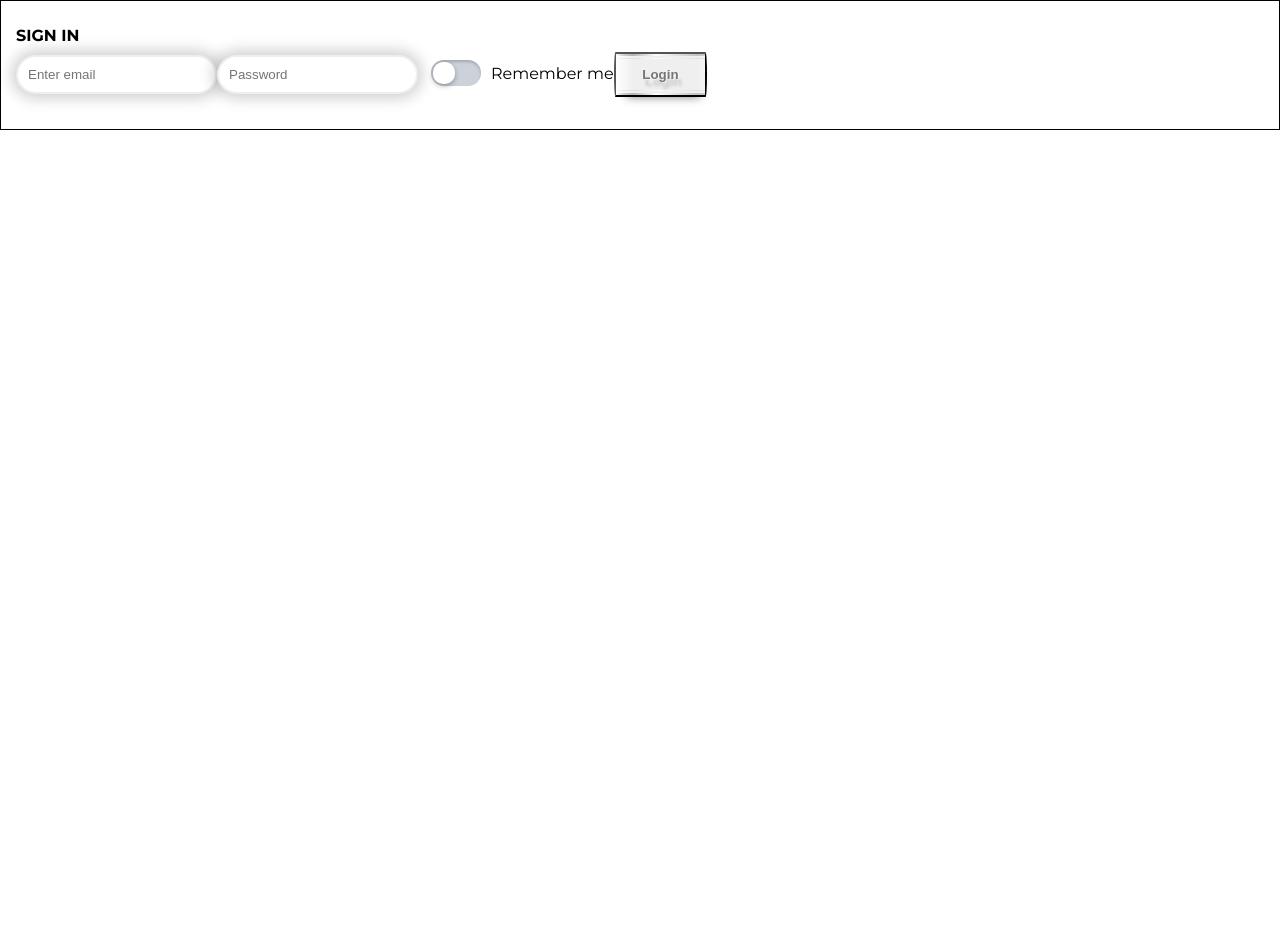
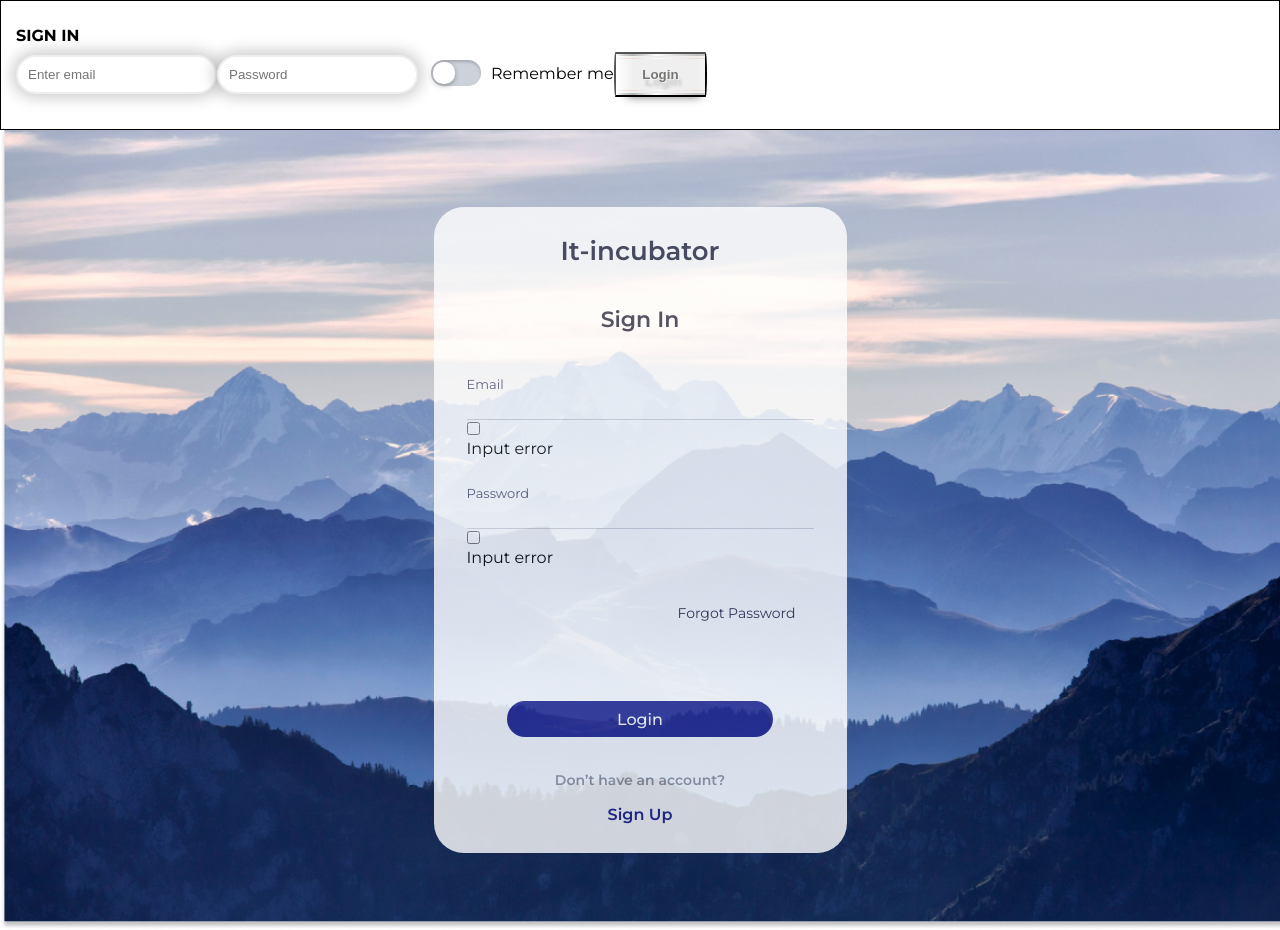
Before and after one commit to PavelMalta/friday-project, a React (Create React App) app: page /#/login in a window 1280 px wide. Before the commit this address had no page. Shown: the part 800-1730 px from the top of the page. Before the commit the page ends 930 px from the top, so only its background shows below. Built offline with nearby package versions, Linux system fonts and the light colour scheme.

Commit message:
Merge Luba branch

```diff
--- a/src/App.tsx
+++ b/src/App.tsx
@@ -19,8 +19,8 @@ function App() {
 
             {/* Тут подключены сверстанные странички */}
             <div className={s.content}>
-          {/*  <LoginPage/>*/}
-            {/* <Register/> */}
+            <LoginPage/>
+            {/* <Register/>*/}
             </div>
         </div>
     );
--- a/src/main/ui/common/input/Input.tsx
+++ b/src/main/ui/common/input/Input.tsx
@@ -1,7 +1,8 @@
 import s from "./Input.module.scss";
 import Eye from "./../../assets/images/loginPage/eye.svg";
 import EyeHide from "./../../assets/images/loginPage/eyeHide.svg";
-import {ChangeEvent} from "react";
+import { ChangeEvent } from "react";
+
 
 
 export const Input = (props: any) => {
@@ -20,9 +21,23 @@ export const Input = (props: any) => {
                    value={props.value}
                    onChange={onChangeHandler}/>
 
-            <img src={Eye} className={s.icon}/>
+          {/*  <img src={Eye} className={s.icon}/>*/}
             {/* <img src={EyeHide} className={s.icon}/>  перечеркнутый глаз */}
 
+
+            {/* Глазик чекбокс */}
+            <div className={s.checkbox}>
+                <input className={s.checkboxInput} type="checkbox" id={props.id}/>
+                <label className={s.checkboxLable} htmlFor={props.htmlFor}></label>
+            </div>
+
+                {/* Не получается заюзать((( */}
+                {/* <Eye
+                    id= "checkbox2"
+                    htmlFor= "checkbox2"
+                /> */}
+
+            <span className={s.span}>Input error</span>
         </form>
     )
 }
--- a/src/main/ui/pages/auth/register/Register.tsx
+++ b/src/main/ui/pages/auth/register/Register.tsx
@@ -44,17 +44,21 @@ export const Register = (props: RegistrationPropsType) => {
                                value={props.email}
                                onChange={emailChange}/> {/* Нужно убрать глазик (логика) */}
                         <Input title="Password"
-                               type="password"
-                               name="password"
+                                type= "password"
+                                name="password"
+                                id= "checkbox3"
                                value={props.password}
                                onChange={passwordChange}
-                               style={{marginTop: "25px"}}/>
-                        <Input title="Confirm password"
-                               type="password"
-                               name="Confirm password"
-                               value={props.passwordConfirm}
-                               onChange={passwordConfirmChange}
-                               style={{marginTop: "25px"}}/>
+                                htmlFor= "checkbox3"
+                            style= {{marginTop:"25px"}} />
+                            <Input title="Confirm password"
+                                type= "password"
+                                name="Confirm password"
+                                   value={props.password}
+                                   onChange={passwordConfirmChange}
+                                id= "checkbox4"
+                                htmlFor= "checkbox4"
+                            style= {{marginTop:"25px"}} />
                     </div>
                     <form className={s.btn}>
                         <Button value="Cancel"
```
